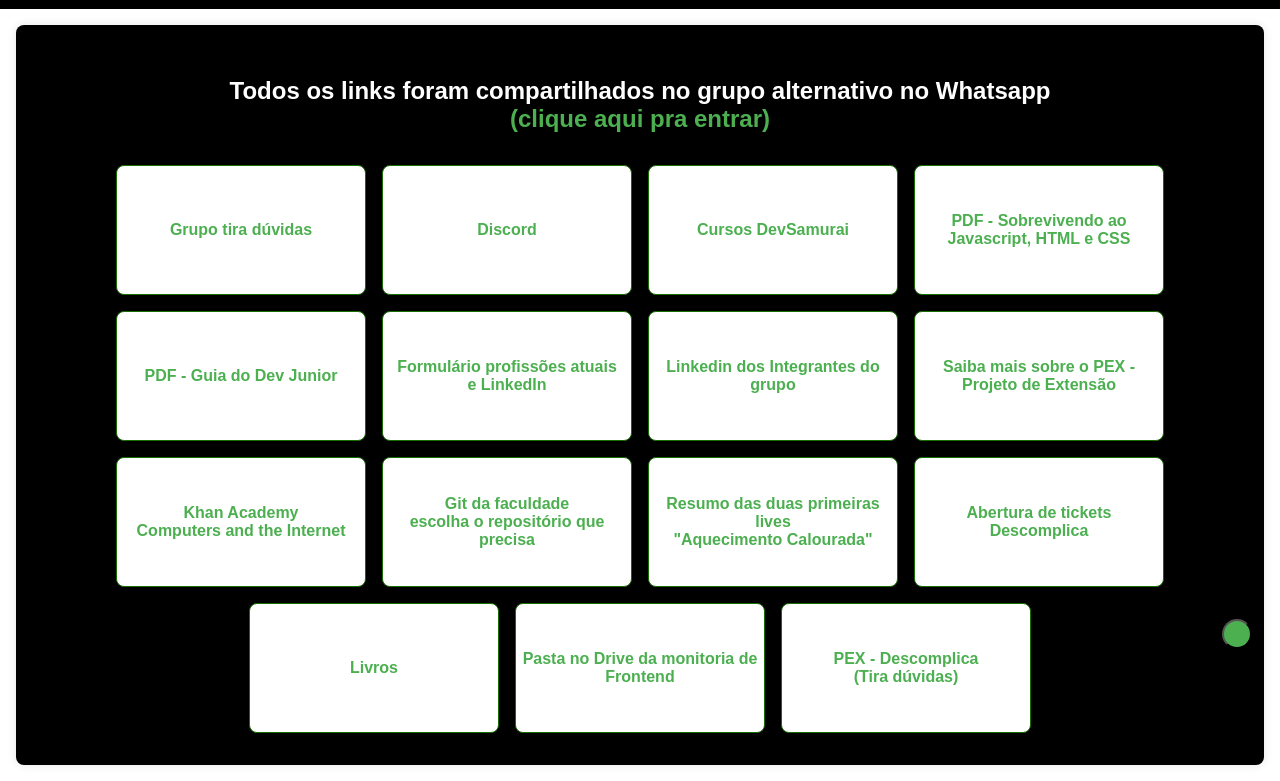
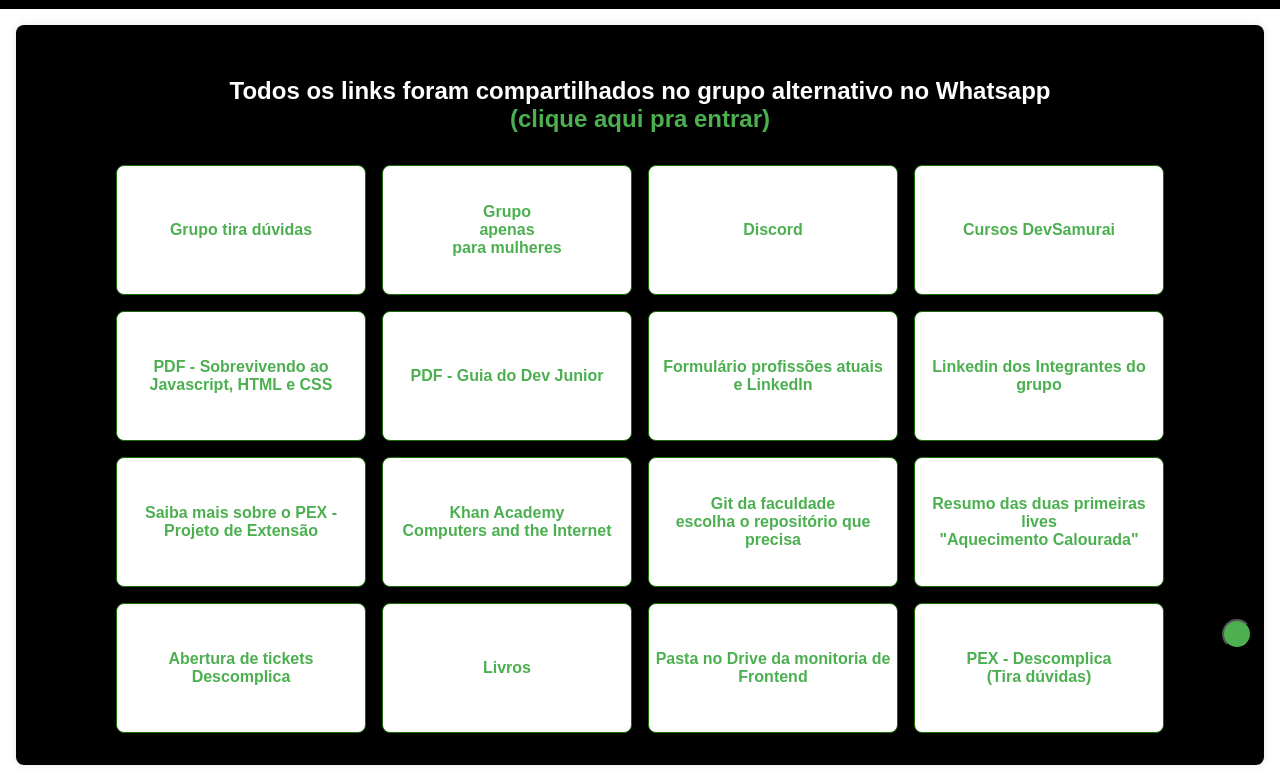
Before and after one commit to LaylAgnes/pgads, a plain HTML site: page index.html in a window 1280 px wide. Shown: the part 123-904 px from the top of the page. Drawn offline with Linux system fonts and the light colour scheme; some icons are missing.

Commit message:
Added link whatsapp group-women only

```diff
--- a/index.html
+++ b/index.html
@@ -20,6 +20,9 @@
     <div class="cards-container">
       <a href="https://chat.whatsapp.com/DLfzUb3s4BEBo6qjyEm9GC" target="_blank">
         <div class="card">Grupo tira dúvidas</div>
+      </a>
+      <a href="https://chat.whatsapp.com/GvWCFC0HRnC5rSUlJJiIn4" target="_blank">
+        <div class="card">Grupo <strong>apenas</strong> para mulheres</div>
       </a>
       <a href="https://discord.gg/pE5meBvGJa" target="_blank">
         <div class="card">Discord</div>
```
